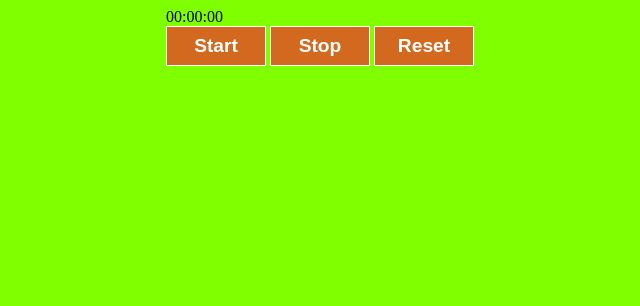
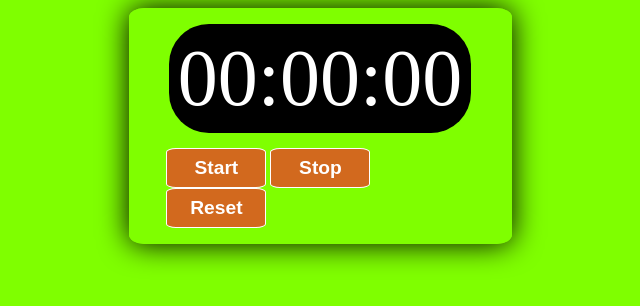
Before and after one commit to Jashgusani123/Stop-Watch, a plain HTML site: page index.html in a window 1280 px wide. Shown: the whole page, without its empty margins (320-960 px from the left). Drawn offline with Linux system fonts and the light colour scheme.

Commit message:
Update style.css

```diff
--- a/style.css
+++ b/style.css
@@ -4,33 +4,26 @@ body{
     justify-content: center;
     align-items: center;
 }
-.contenar{
-    background-color: rgba(89, 255, 0, 0.534);
-    height: 180px;
-    width: 310px;
+#timer{
+    font-size: 80px;
+    margin-bottom: 5%;
+    background-color: black;
+    border: 30%;
+    color: white;
+    padding: 3%;
+    border-radius: 40px;
+}
+.main{
+    background-color:rgba(128, 255, 0, 0.901) ;
     display: flex;
     justify-content: center;
     align-items: center;
     flex-direction: column;
-    gap: 5px;
-    border-radius: 10px;
+    padding: 3%;
     box-shadow: 0px 0px 30px black;
-}
-#watch{
-    width: 300px;
-    border-radius: 50px;
-    font-size: xx-large;
-    font-weight: 800;
-    background-color: black;
-    color: white;
-    display: flex;
-    justify-content: center;
-    align-items: center;
-}
-.button{
-    display: flex;
-    justify-content: center;
-    align-items: center;
+    border-radius: 4%;
+    height: 20vh;
+    width: 24vw;
 }
 button{
     height: 40px;
@@ -40,4 +33,5 @@ button{
     color: white;
     font-size: larger;
     font-weight: 600;
+    border-radius: 10%;
 }
```
